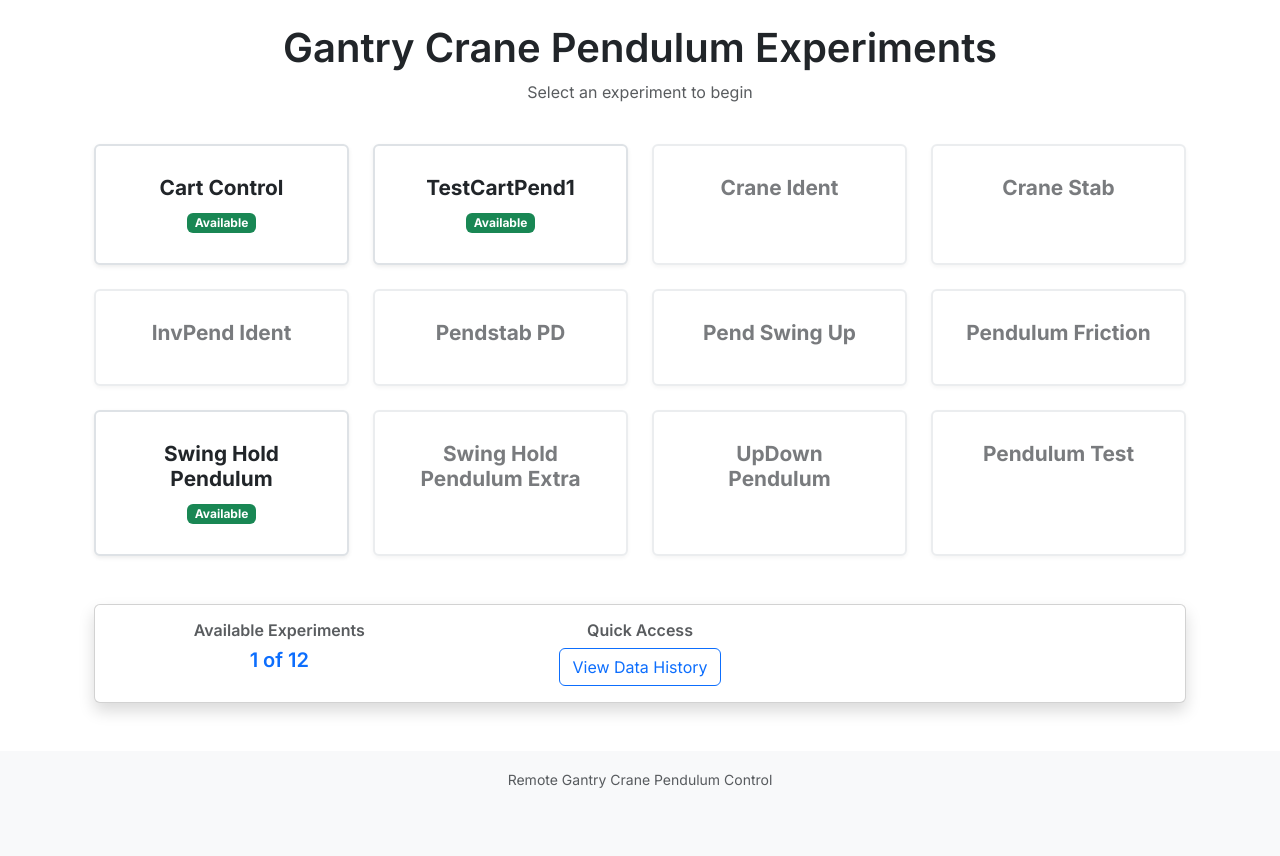
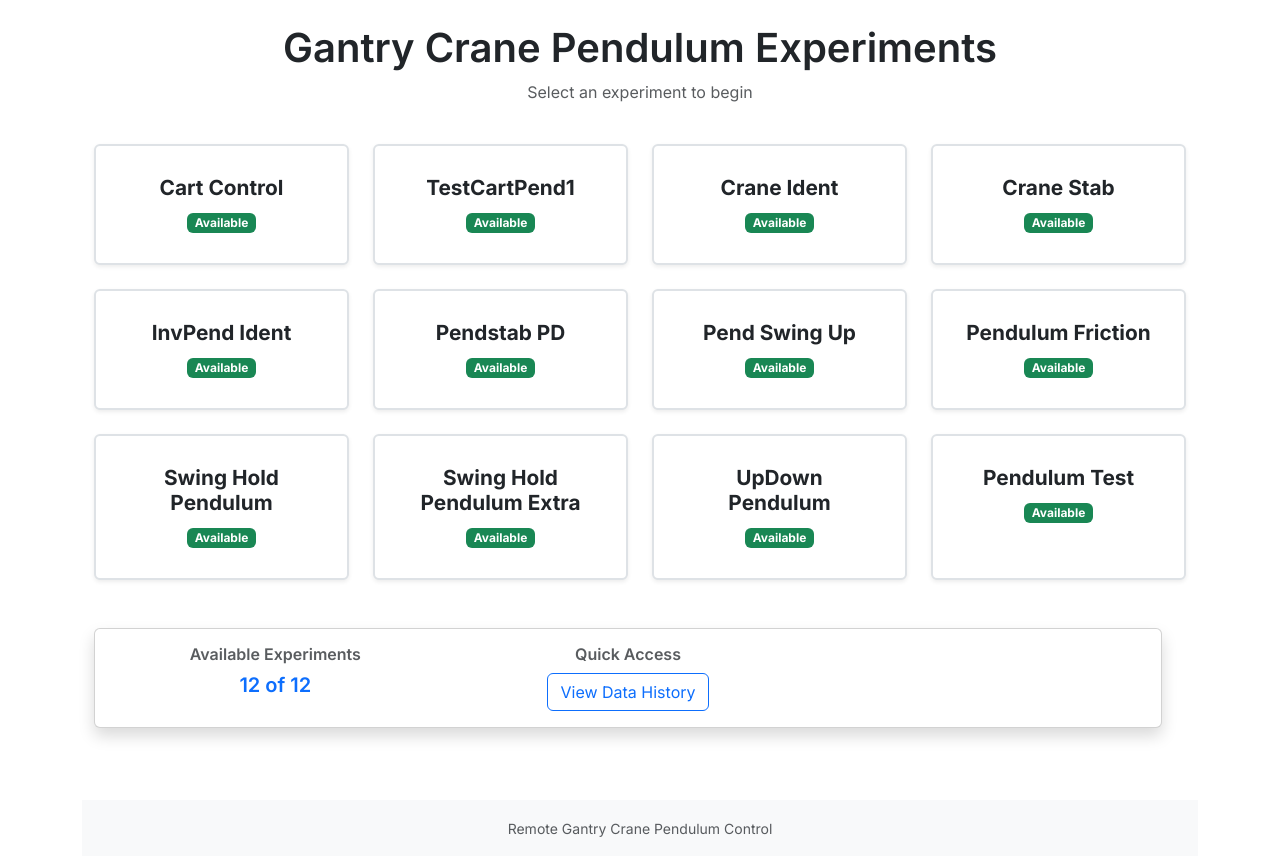
Before and after one commit to EvanKing311/ED2-Repo, a Django app: page /dashboard/ in a window 1280 px wide. Shown: the part 56-912 px from the top of the page. Before the commit the page ends 844 px from the top, so only its background shows below. Run offline with Django 5.2, Linux system fonts and the light colour scheme; the visitor is signed in with stand-in values (Sample User, id 1); parts of the project's set-up code (start-up, migrations or seed data) failed here and were passed over.

Commit message:
add remaining experiments, move graph up on the page

```diff
--- a/MatlabApp/mqtt_utils.py
+++ b/MatlabApp/mqtt_utils.py
@@ -15,7 +15,7 @@ def send_command(payload):
             "command": payload
         }
 
-    # Attach user info
+    # Attach user info (COMMENTED OUT, NO USER AUTH ON PI SIDE)
     #payload["user_id"] = user.id
     #payload["username"] = user.username
 
--- a/MatlabApp/views.py
+++ b/MatlabApp/views.py
@@ -84,51 +84,160 @@ def requires_control_lock(view_func):
 # Experiment configuration - default parameters for each experiment
 EXPERIMENT_DEFAULTS = {
     'SwingHoldPendulum': {
-        'parameters': {
-            'pendulum_mass': {'value': 0.2, 'editable': False, 'unit': 'kg'},
-            'cart_mass': {'value': 2.3, 'editable': False, 'unit': 'kg'},
-            'pendulum_length': {'value': 0.3, 'editable': False, 'unit': 'm'},
-            'gravity': {'value': 9.81, 'editable': False, 'unit': 'm/s²'},
-            'moment_inertia': {'value': 0.0099, 'editable': True, 'unit': 'kg⋅m²'},
-            'initial_angle': {'value': 'pi', 'editable': True, 'unit': 'radians'},
-            'cart_friction': {'value': 0.00005, 'editable': True, 'unit': ''},
-            'pendulum_damping': {'value': 0.005, 'editable': True, 'unit': ''},
+            'parameters': {
+                'pendulum_mass': {'value': 0.2, 'editable': False, 'unit': 'kg'},
+                'cart_mass': {'value': 2.3, 'editable': False, 'unit': 'kg'},
+                'pendulum_length': {'value': 0.3, 'editable': False, 'unit': 'm'},
+                'gravity': {'value': 9.81, 'editable': False, 'unit': 'm/s²'},
+                'moment_inertia': {'value': 0.0099, 'editable': True, 'unit': 'kg⋅m²'},
+                'initial_angle': {'value': 'pi', 'editable': True, 'unit': 'radians'},
+                'cart_friction': {'value': 0.00005, 'editable': True, 'unit': ''},
+                'pendulum_damping': {'value': 0.005, 'editable': True, 'unit': ''},
+            }
+    },
+
+    'CartControl': {
+            'parameters': {
+                'PID_D': {
+                    'proportional': {'value': 27.8, 'editable': True, 'unit': 'kg'},
+                    'integral':     {'value': 50.0, 'editable': True, 'unit': 'kg/s'},
+                    'derivative':   {'value': 3.9,  'editable': True, 'unit': 'kg⋅s'},
+                },
+                'PID_D1': {
+                    'proportional': {'value': 27.8, 'editable': True, 'unit': 'kg'},
+                    'integral':     {'value': 50.0, 'editable': True, 'unit': 'kg/s'},
+                    'derivative':   {'value': 3.9,  'editable': True, 'unit': 'kg⋅s'},
+                },
+            }
+    },
+
+    'TestCartPend1': {
+            'parameters': {
+                'kp': {'value': 27.8,'editable': True, 'unit': 'unit'},
+                'ki': {'value': 50.0, 'editable': True, 'unit': 'unit'},
+                'kd': {'value': 3.9,  'editable': True, 'unit': 'unit'},
+            }
+    },
+
+    'CraneIdent': {
+            'parameters': {
+
         }
     },
 
-    'CartControl': {
-    'parameters': {
-        'PID_D': {
-            'proportional': {'value': 27.8, 'editable': True, 'unit': 'kg'},
-            'integral':     {'value': 50.0, 'editable': True, 'unit': 'kg/s'},
-            'derivative':   {'value': 3.9,  'editable': True, 'unit': 'kg⋅s'},
+    'CraneStab': {
+            'parameters': {
+                'PID_D' :{
+                    'proportional': {'value': 8.0, 'editable': True, 'unit': 'kg'},
+                    'integral':     {'value': 0.3, 'editable': True, 'unit': 'kg/s'},
+                    'derivative':   {'value': 4.0,  'editable': True, 'unit': 'kg⋅s'},
+                },
+                'PID_D1' :{
+                    'proportional': {'value': 5.0, 'editable': True, 'unit': 'kg'},
+                    'integral':     {'value': 0.1, 'editable': True, 'unit': 'kg/s'},
+                    'derivative':   {'value': 0.2,  'editable': True, 'unit': 'kg⋅s'},
+                }
         },
-        'PID_D1': {
-            'proportional': {'value': 27.8, 'editable': True, 'unit': 'kg'},
-            'integral':     {'value': 50.0, 'editable': True, 'unit': 'kg/s'},
-            'derivative':   {'value': 3.9,  'editable': True, 'unit': 'kg⋅s'},
-        },
-    }
-},
-    'TestCartPend1': {
+    },
+
+    'InvPendIdent': {
             'parameters': {
+                'PID' : {
+                    'proportional': {'value': 20.0, 'editable': True, 'unit': 'kg'},
+                    'integral':     {'value': 0.1, 'editable': True, 'unit': 'kg/s'},
+                    'derivative':   {'value': 2.0,  'editable': True, 'unit': 'kg⋅s'},
+                },
+                'PID_D' : {
+                    'proportional': {'value': 7.0, 'editable': True, 'unit': 'kg'},
+                    'integral':     {'value': 0.1, 'editable': True, 'unit': 'kg/s'},
+                    'derivative':   {'value': 2.0,  'editable': True, 'unit': 'kg⋅s'},
+                },
+                'PID_1' : {
+                    'proportional': {'value': 7.0, 'editable': True, 'unit': 'kg'},
+                    'integral':     {'value': 0.1, 'editable': True, 'unit': 'kg/s'},
+                    'derivative':   {'value': 2.0,  'editable': True, 'unit': 'kg⋅s'},
+                },
+                'PID_D1' : {
+                    'proportional': {'value': 20.0, 'editable': True, 'unit': 'kg'},
+                    'integral':     {'value': 0.1, 'editable': True, 'unit': 'kg/s'},
+                    'derivative':   {'value': 2.0,  'editable': True, 'unit': 'kg⋅s'},
+                },
+            }
+    },
+
+    'PendstabPD': {
+            'parameters': {
+                'PID_1' : {
+                    'proportional': {'value': 8.0, 'editable': True, 'unit': 'kg'},
+                    'integral':     {'value': 0.3, 'editable': True, 'unit': 'kg/s'},
+                    'derivative':   {'value': 4.0,  'editable': True, 'unit': 'kg⋅s'},
+                },
+                'PID_D1' : {
+                    'proportional': {'value': 25.0, 'editable': True, 'unit': 'kg'},
+                    'integral':     {'value': 0.1, 'editable': True, 'unit': 'kg/s'},
+                    'derivative':   {'value': 1.8,  'editable': True, 'unit': 'kg⋅s'},
+                },
+            }
+    },
+
+    'PendSwingUp': {
+            'parameters': {
+                'voltage amplitude': {'value': 0.2, 'editable': True, 'unit': 'V'},
+                'angle comparison value': {'value': 1.0, 'editable': True, 'unit': 'rad'}
+            }
+    },
+    'PendulumFriction': {
+            'parameters': {
+            }
+    },
+
+    'SwingHoldPendulumExtra': {
+            'parameters': {
+                'PID_D' :{
+                    'proportional': {'value': 7.0, 'editable': True, 'unit': 'kg'},
+                    'integral':     {'value': 0.5, 'editable': True, 'unit': 'kg/s'},
+                    'derivative':   {'value': 4.0,  'editable': True, 'unit': 'kg⋅s'},
+                },
+                'PID_D1' :{
+                    'proportional': {'value': 25.0, 'editable': True, 'unit': 'kg'},
+                    'integral':     {'value': 0.2, 'editable': True, 'unit': 'kg/s'},
+                    'derivative':   {'value': 1.5,  'editable': True, 'unit': 'kg⋅s'},
+                },
+        }
+    },
+
+    'UpDownPendulum': {
+            'parameters': {
+                'PID_DIPS' :{
+                    'proportional': {'value': 7.0, 'editable': True, 'unit': 'kg'},
+                    'integral':     {'value': 0.5, 'editable': True, 'unit': 'kg/s'},
+                    'derivative':   {'value': 3.0,  'editable': True, 'unit': 'kg⋅s'},
+                },
+                'PID_D1IPS' :{
+                    'proportional': {'value': 25.0, 'editable': True, 'unit': 'kg'},
+                    'integral':     {'value': 0.2, 'editable': True, 'unit': 'kg/s'},
+                    'derivative':   {'value': 2.0,  'editable': True, 'unit': 'kg⋅s'},
+                },
+                'PID_DCC' :{
+                    'proportional': {'value': 7.0, 'editable': True, 'unit': 'kg'},
+                    'integral':     {'value': 2.0, 'editable': True, 'unit': 'kg/s'},
+                    'derivative':   {'value': 1.0,  'editable': True, 'unit': 'kg⋅s'},
+                },
+                'PID_D1CC' :{
+                    'proportional': {'value': 4.0, 'editable': True, 'unit': 'kg'},
+                    'integral':     {'value': 0.0, 'editable': True, 'unit': 'kg/s'},
+                    'derivative':   {'value': 0.1,  'editable': True, 'unit': 'kg⋅s'},
+                },
 
             }
     },
-    #Other experiments for later
-    'CraneIdent': {},
-    'CraneStab': {},
-    'InvPendIdent': {},
-    'PendstabPD': {},
-    'PendSwingUp': {},
-    'PendulumFriction': {},
-    'SwingHoldPendulumExtra': {},
-    'UpDownPendulum': {},
     'PendulumTest': {},
     'InvPendulumStream': {
         'parameters': {}
     },
+
 }
+
 
 
 @login_required
--- a/templates/MatlabApp/dashboard.html
+++ b/templates/MatlabApp/dashboard.html
@@ -84,56 +84,74 @@
 
         <!-- Experiment 3: Crane Ident -->
         <div class="col-lg-3 col-md-4 col-sm-6">
-            <div class="experiment-card card shadow-sm coming-soon">
+            <a href="{% url 'experiment_run_dynamic' 'CraneIdent' %}" class="text-decoration-none">
+                <div class="experiment-card card shadow-sm">
                     <div class="card-body">
                         <h5 class="experiment-title">Crane Ident</h5>
+                        <span class="badge bg-success">Available</span>
                     </div>
                 </div>
+            </a>
         </div>
 
         <!-- Experiment 4: Crane Stab -->
         <div class="col-lg-3 col-md-4 col-sm-6">
-            <div class="experiment-card card shadow-sm coming-soon">
+            <a href="{% url 'experiment_run_dynamic' 'CraneStab' %}" class="text-decoration-none">
+                <div class="experiment-card card shadow-sm">
                     <div class="card-body">
                         <h5 class="experiment-title">Crane Stab</h5>
+                        <span class="badge bg-success">Available</span>
                     </div>
                 </div>
+            </a>
         </div>
 
         <!-- Experiment 5: InvPend Ident -->
         <div class="col-lg-3 col-md-4 col-sm-6">
-            <div class="experiment-card card shadow-sm coming-soon">
+            <a href="{% url 'experiment_run_dynamic' 'InvPendIdent' %}" class="text-decoration-none">
+                <div class="experiment-card card shadow-sm">
                     <div class="card-body">
                         <h5 class="experiment-title">InvPend Ident</h5>
+                        <span class="badge bg-success">Available</span>
                     </div>
                 </div>
+            </a>
         </div>
 
         <!-- Experiment 6: Pendstab PD -->
         <div class="col-lg-3 col-md-4 col-sm-6">
-            <div class="experiment-card card shadow-sm coming-soon">
+            <a href="{% url 'experiment_run_dynamic' 'PendstabPD' %}" class="text-decoration-none">
+                <div class="experiment-card card shadow-sm">
                     <div class="card-body">
                         <h5 class="experiment-title">Pendstab PD</h5>
+                        <span class="badge bg-success">Available</span>
                     </div>
                 </div>
+            </a>
         </div>
 
         <!-- Experiment 7: Pend Swing Up -->
         <div class="col-lg-3 col-md-4 col-sm-6">
-            <div class="experiment-card card shadow-sm coming-soon">
+            <a href="{% url 'experiment_run_dynamic' 'PendSwingUp' %}" class="text-decoration-none">
+                <div class="experiment-card card shadow-sm">
                     <div class="card-body">
                         <h5 class="experiment-title">Pend Swing Up</h5>
+                        <span class="badge bg-success">Available</span>
                     </div>
                 </div>
+            </a>
         </div>
 
         <!-- Experiment 8: Pendulum Friction -->
         <div class="col-lg-3 col-md-4 col-sm-6">
-            <div class="experiment-card card shadow-sm coming-soon">
+            <a href="{% url 'experiment_run_dynamic' 'PendulumFriction' %}" class="text-decoration-none">
+                <div class="experiment-card card shadow-sm">
                     <div class="card-body">
                         <h5 class="experiment-title">Pendulum Friction</h5>
+                        <span class="badge bg-success">Available</span>
                     </div>
                 </div>
+            </a>
         </div>
 
         <!-- Experiment 9: SwingHoldPendulum  -->
@@ -150,30 +168,38 @@
 
         <!-- Experiment 10: SwingHoldPendulum Extra -->
         <div class="col-lg-3 col-md-4 col-sm-6">
-            <div class="experiment-card card shadow-sm coming-soon">
+            <a href="{% url 'experiment_run_dynamic' 'SwingHoldPendulumExtra' %}" class="text-decoration-none">
+                <div class="experiment-card card shadow-sm">
                     <div class="card-body">
                         <h5 class="experiment-title">Swing Hold Pendulum Extra</h5>
+                        <span class="badge bg-success">Available</span>
                     </div>
                 </div>
+            </a>
         </div>
 
         <!-- Experiment 11: UpDown Pendulum -->
         <div class="col-lg-3 col-md-4 col-sm-6">
-            <div class="experiment-card card shadow-sm coming-soon">
+            <a href="{% url 'experiment_run_dynamic' 'UpDownPendulum' %}" class="text-decoration-none">
+                <div class="experiment-card card shadow-sm">
                     <div class="card-body">
                         <h5 class="experiment-title">UpDown Pendulum</h5>
+                        <span class="badge bg-success">Available</span>
                     </div>
                 </div>
+            </a>
         </div>
 
         <!-- Experiment 12: Pendulum Test -->
         <div class="col-lg-3 col-md-4 col-sm-6">
-            <div class="experiment-card card shadow-sm coming-soon">
+            <a href="{% url 'experiment_run_dynamic' 'PendulumTest' %}" class="text-decoration-none">
+                <div class="experiment-card card shadow-sm">
                     <div class="card-body">
                         <h5 class="experiment-title">Pendulum Test</h5>
+                        <span class="badge bg-success">Available</span>
                     </div>
                 </div>
-        </div>
+            </a>
         </div>
 
     <!-- System Status Footer -->
@@ -184,7 +210,7 @@
                     <div class="row text-center">
                         <div class="col-md-4">
                             <h6 class="text-muted">Available Experiments</h6>
-                            <h5 class="text-primary">1 of 12</h5>
+                            <h5 class="text-primary">12 of 12</h5>
                         </div>
                         <div class="col-md-4">
                             <h6 class="text-muted">Quick Access</h6>
```
Also changed, not shown: mqtt_subscriber.py (+12 -3 lines), templates/MatlabApp/experiment_run_dynamic.html (+48 -57 lines). Lines whose indentation alone changed are shown as unchanged.
